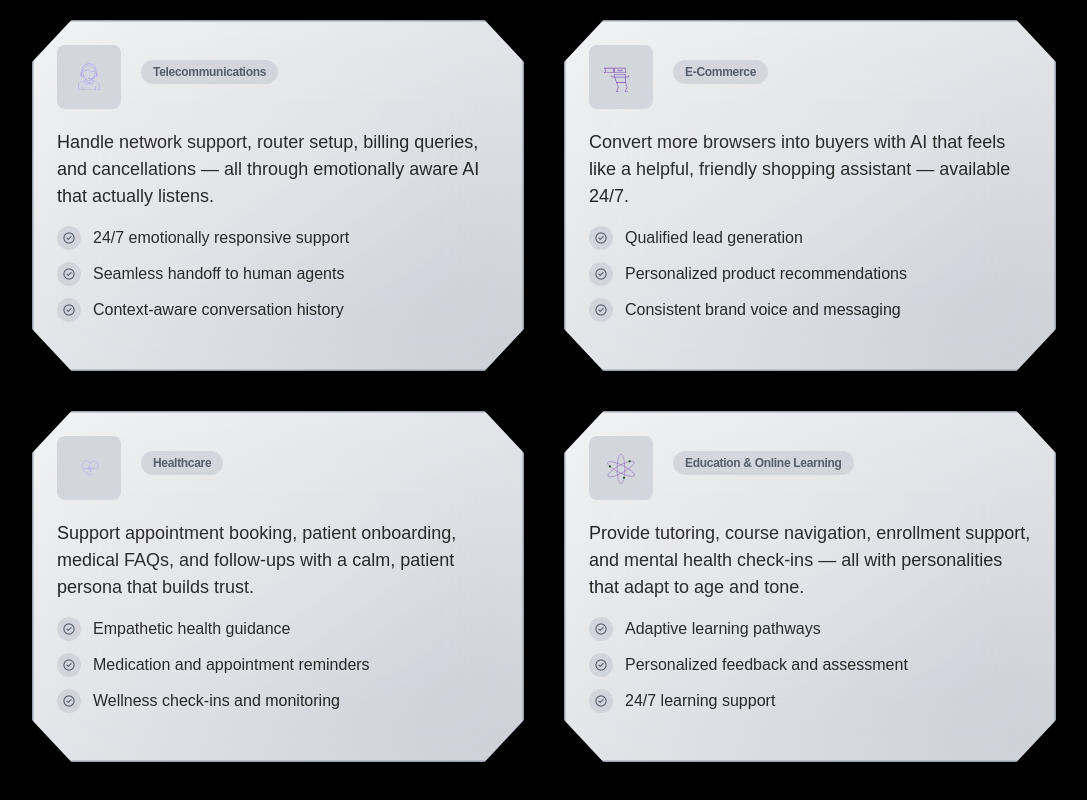
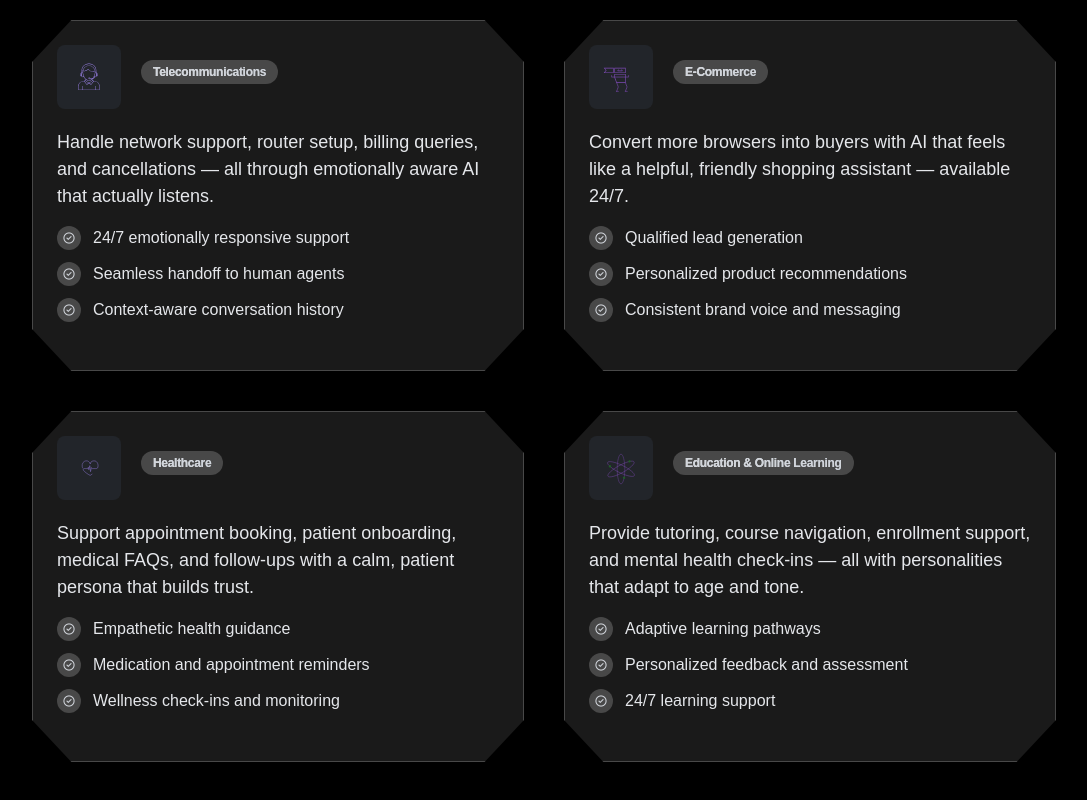
Before and after one commit to ChitChatAI/chitchat_site, a React (Vite) app: page /solutions in a window 1280 px wide. Shown: the part 1020-1820 px from the top of the page, without its empty margins (96-1183 px from the left). Built offline with nearby package versions, Linux system fonts and the light colour scheme; a web font is replaced by a local one.

Commit message:
feature: improved visual layout for the card sections

```diff
--- a/src/pages/Solutions.tsx
+++ b/src/pages/Solutions.tsx
@@ -179,14 +179,14 @@ const Solutions: React.FC = () => {
             </div>
 
             <div className="grid grid-cols-1 sm:grid-cols-2 gap-8 md:gap-10 max-w-5xl mx-auto">
-              {/* Card 1: Telecommunications */}              <div
-          className="relative bg-gradient-to-br from-gray-100 via-gray-200 to-gray-300 border border-gray-400 p-6 sm:p-8 shadow-lg group hover:shadow-xl transition-all duration-300 rounded-2xl backdrop-blur-md after:absolute after:inset-0 after:rounded-2xl after:ring-1 after:ring-inset after:ring-gray-400/50 flex flex-col cursor-pointer focus-visible:ring-2 focus-visible:ring-gray-400/60 group w-full overflow-hidden"
+              {/* Card 1: Telecommunications */}
+              <div
+                className="relative bg-white/10 border border-white/20 p-6 sm:p-8 shadow-lg group hover:shadow-xl transition-all duration-300 rounded-2xl backdrop-blur-lg flex flex-col cursor-pointer focus-visible:ring-2 focus-visible:ring-white/50 group w-full overflow-hidden"
                 style={{ clipPath: 'polygon(8% 0%, 92% 0%, 100% 12%, 100% 88%, 92% 100%, 8% 100%, 0% 88%, 0% 12%)' }}
               >
-          <div className="absolute inset-0 z-0 rounded-2xl bg-gradient-to-br from-gray-200 via-gray-300 to-gray-400 blur-2xl animate-pulse-slow opacity-30 group-hover:opacity-80 transition-opacity"></div>
                 <div className="flex items-center mb-4 sm:mb-5">
                   <div
-              className="w-12 sm:w-16 h-12 sm:h-16 flex items-center justify-center mr-3 sm:mr-5 bg-gray-300 rounded-lg"
+                    className="w-12 sm:w-16 h-12 sm:h-16 flex items-center justify-center mr-3 sm:mr-5 bg-gray-700/30 rounded-lg"
                   >
                     <Lottie
                       animationData={customerService}
@@ -196,16 +196,16 @@ const Solutions: React.FC = () => {
                     />
                   </div>
                   <h3
-              className="text-2xl sm:text-3xl font-bold bg-gradient-to-r from-gray-600 via-gray-700 to-gray-800 bg-clip-text text-transparent"
+                    className="text-2xl sm:text-3xl font-bold bg-gradient-to-r from-white via-gray-300 to-gray-500 bg-clip-text text-transparent"
                   >
-              <span className="inline-block bg-gray-300 text-gray-700 font-semibold text-xs px-3 py-1 rounded-full mb-2">
+                    <span className="inline-block bg-white/20 text-gray-300 font-semibold text-xs px-3 py-1 rounded-full mb-2">
                       Telecommunications
                     </span>
                   </h3>
                 </div>
 
                 <p
-            className="text-black font-sans mb-4 text-lg"
+                  className="text-gray-200 font-sans mb-4 text-lg"
                   style={{ lineHeight: '1.5', maxWidth: '100ch' }}
                 >
                   Handle network support, router setup, billing queries, and cancellations — all through emotionally aware AI that actually listens.
@@ -217,28 +217,25 @@ const Solutions: React.FC = () => {
                       key={i}
                       className="flex items-center"
                     >
-                <div className="h-6 w-6 rounded-full bg-gray-300 flex items-center justify-center mr-3">
-            <span className="material-symbols-outlined text-gray-700 text-sm">
+                      <div className="h-6 w-6 rounded-full bg-white/20 flex items-center justify-center mr-3">
+                        <span className="material-symbols-outlined text-gray-300 text-sm">
                           check_circle
                         </span>
                       </div>
-                <span className="text-black">{item}</span>
+                      <span className="text-gray-200">{item}</span>
                     </li>
                   ))}
-
                 </ul>
-
               </div>
 
               {/* Card 2: E-Commerce */}
               <div
-          className="relative bg-gradient-to-br from-gray-100 via-gray-200 to-gray-300 border border-gray-400 p-6 sm:p-8 shadow-lg group hover:shadow-xl transition-all duration-300 rounded-2xl backdrop-blur-md after:absolute after:inset-0 after:rounded-2xl after:ring-1 after:ring-inset after:ring-gray-400/50 flex flex-col cursor-pointer focus-visible:ring-2 focus-visible:ring-gray-400/60 group w-full overflow-hidden"
+                className="relative bg-white/10 border border-white/20 p-6 sm:p-8 shadow-lg group hover:shadow-xl transition-all duration-300 rounded-2xl backdrop-blur-lg flex flex-col cursor-pointer focus-visible:ring-2 focus-visible:ring-white/50 group w-full overflow-hidden"
                 style={{ clipPath: 'polygon(8% 0%, 92% 0%, 100% 12%, 100% 88%, 92% 100%, 8% 100%, 0% 88%, 0% 12%)' }}
               >
-          <div className="absolute inset-0 z-0 rounded-2xl bg-gradient-to-br from-gray-200 via-gray-300 to-gray-400 blur-2xl animate-pulse-slow opacity-30 group-hover:opacity-80 transition-opacity"></div>
                 <div className="flex items-center mb-4 sm:mb-5">
                   <div
-              className="w-12 sm:w-16 h-12 sm:h-16 flex items-center justify-center mr-3 sm:mr-5 bg-gray-300 rounded-lg"
+                    className="w-12 sm:w-16 h-12 sm:h-16 flex items-center justify-center mr-3 sm:mr-5 bg-gray-700/30 rounded-lg"
                   >
                     <Lottie
                       animationData={sales}
@@ -248,16 +245,16 @@ const Solutions: React.FC = () => {
                     />
                   </div>
                   <h3
-              className="text-2xl sm:text-3xl font-bold bg-gradient-to-r from-gray-600 via-gray-700 to-gray-800 bg-clip-text text-transparent"
+                    className="text-2xl sm:text-3xl font-bold bg-gradient-to-r from-white via-gray-300 to-gray-500 bg-clip-text text-transparent"
                   >
-              <span className="inline-block bg-gray-300 text-gray-700 font-semibold text-xs px-3 py-1 rounded-full mb-2">
+                    <span className="inline-block bg-white/20 text-gray-300 font-semibold text-xs px-3 py-1 rounded-full mb-2">
                       E-Commerce
                     </span>
                   </h3>
                 </div>
 
                 <p
-            className="text-black font-sans mb-4 text-lg"
+                  className="text-gray-200 font-sans mb-4 text-lg"
                   style={{ lineHeight: '1.5', maxWidth: '100ch' }}
                 >
                   Convert more browsers into buyers with AI that feels like a helpful, friendly shopping assistant — available 24/7.
@@ -269,27 +266,25 @@ const Solutions: React.FC = () => {
                       key={i}
                       className="flex items-center"
                     >
-                <div className="h-6 w-6 rounded-full bg-gray-300 flex items-center justify-center mr-3">
-            <span className="material-symbols-outlined text-gray-700 text-sm">
+                      <div className="h-6 w-6 rounded-full bg-white/20 flex items-center justify-center mr-3">
+                        <span className="material-symbols-outlined text-gray-300 text-sm">
                           check_circle
                         </span>
                       </div>
-                <span className="text-black">{item}</span>
+                      <span className="text-gray-200">{item}</span>
                     </li>
                   ))}
                 </ul>
-
               </div>
 
               {/* Card 3: Healthcare */}
               <div
-          className="relative bg-gradient-to-br from-gray-100 via-gray-200 to-gray-300 border border-gray-400 p-6 sm:p-8 shadow-lg group hover:shadow-xl transition-all duration-300 rounded-2xl backdrop-blur-md after:absolute after:inset-0 after:rounded-2xl after:ring-1 after:ring-inset after:ring-gray-400/50 flex flex-col cursor-pointer focus-visible:ring-2 focus-visible:ring-gray-400/60 group w-full overflow-hidden"
+                className="relative bg-white/10 border border-white/20 p-6 sm:p-8 shadow-lg group hover:shadow-xl transition-all duration-300 rounded-2xl backdrop-blur-lg flex flex-col cursor-pointer focus-visible:ring-2 focus-visible:ring-white/50 group w-full overflow-hidden"
                 style={{ clipPath: 'polygon(8% 0%, 92% 0%, 100% 12%, 100% 88%, 92% 100%, 8% 100%, 0% 88%, 0% 12%)' }}
               >
-          <div className="absolute inset-0 z-0 rounded-2xl bg-gradient-to-br from-gray-200 via-gray-300 to-gray-400 blur-2xl animate-pulse-slow opacity-30 group-hover:opacity-80 transition-opacity"></div>
                 <div className="flex items-center mb-4 sm:mb-5">
                   <div
-              className="w-12 sm:w-16 h-12 sm:h-16 flex items-center justify-center mr-3 sm:mr-5 bg-gray-300 rounded-lg"
+                    className="w-12 sm:w-16 h-12 sm:h-16 flex items-center justify-center mr-3 sm:mr-5 bg-gray-700/30 rounded-lg"
                   >
                     <Lottie
                       animationData={healthcare}
@@ -299,16 +294,16 @@ const Solutions: React.FC = () => {
                     />
                   </div>
                   <h3
-              className="text-2xl sm:text-3xl font-bold bg-gradient-to-r from-gray-600 via-gray-700 to-gray-800 bg-clip-text text-transparent"
+                    className="text-2xl sm:text-3xl font-bold bg-gradient-to-r from-white via-gray-300 to-gray-500 bg-clip-text text-transparent"
                   >
-              <span className="inline-block bg-gray-300 text-gray-700 font-semibold text-xs px-3 py-1 rounded-full mb-2">
+                    <span className="inline-block bg-white/20 text-gray-300 font-semibold text-xs px-3 py-1 rounded-full mb-2">
                       Healthcare
                     </span>
                   </h3>
                 </div>
 
                 <p
-            className="text-black font-sans mb-4 text-lg"
+                  className="text-gray-200 font-sans mb-4 text-lg"
                   style={{ lineHeight: '1.5', maxWidth: '100ch' }}
                 >
                   Support appointment booking, patient onboarding, medical FAQs, and follow-ups with a calm, patient persona that builds trust.
@@ -320,27 +315,25 @@ const Solutions: React.FC = () => {
                       key={i}
                       className="flex items-center"
                     >
-                <div className="h-6 w-6 rounded-full bg-gray-300 flex items-center justify-center mr-3">
-            <span className="material-symbols-outlined text-gray-700 text-sm">
+                      <div className="h-6 w-6 rounded-full bg-white/20 flex items-center justify-center mr-3">
+                        <span className="material-symbols-outlined text-gray-300 text-sm">
                           check_circle
                         </span>
                       </div>
-                <span className="text-black">{item}</span>
+                      <span className="text-gray-200">{item}</span>
                     </li>
                   ))}
                 </ul>
-
               </div>
 
               {/* Card 4: Education & Online Learning */}
               <div
-          className="relative bg-gradient-to-br from-gray-100 via-gray-200 to-gray-300 border border-gray-400 p-6 sm:p-8 shadow-lg group hover:shadow-xl transition-all duration-300 rounded-2xl backdrop-blur-md after:absolute after:inset-0 after:rounded-2xl after:ring-1 after:ring-inset after:ring-gray-400/50 flex flex-col cursor-pointer focus-visible:ring-2 focus-visible:ring-gray-400/60 group w-full overflow-hidden"
+                className="relative bg-white/10 border border-white/20 p-6 sm:p-8 shadow-lg group hover:shadow-xl transition-all duration-300 rounded-2xl backdrop-blur-lg flex flex-col cursor-pointer focus-visible:ring-2 focus-visible:ring-white/50 group w-full overflow-hidden"
                 style={{ clipPath: 'polygon(8% 0%, 92% 0%, 100% 12%, 100% 88%, 92% 100%, 8% 100%, 0% 88%, 0% 12%)' }}
               >
-          <div className="absolute inset-0 z-0 rounded-2xl bg-gradient-to-br from-gray-200 via-gray-300 to-gray-400 blur-2xl animate-pulse-slow opacity-30 group-hover:opacity-80 transition-opacity"></div>
                 <div className="flex items-center mb-4 sm:mb-5">
                   <div
-              className="w-12 sm:w-16 h-12 sm:h-16 flex items-center justify-center mr-3 sm:mr-5 bg-gray-300 rounded-lg"
+                    className="w-12 sm:w-16 h-12 sm:h-16 flex items-center justify-center mr-3 sm:mr-5 bg-gray-700/30 rounded-lg"
                   >
                     <Lottie
                       animationData={education}
@@ -350,16 +343,16 @@ const Solutions: React.FC = () => {
                     />
                   </div>
                   <h3
-              className="text-2xl sm:text-3xl font-bold bg-gradient-to-r from-gray-600 via-gray-700 to-gray-800 bg-clip-text text-transparent"
+                    className="text-2xl sm:text-3xl font-bold bg-gradient-to-r from-white via-gray-300 to-gray-500 bg-clip-text text-transparent"
                   >
-              <span className="inline-block bg-gray-300 text-gray-700 font-semibold text-xs px-3 py-1 rounded-full mb-2">
+                    <span className="inline-block bg-white/20 text-gray-300 font-semibold text-xs px-3 py-1 rounded-full mb-2">
                       Education & Online Learning
                     </span>
                   </h3>
                 </div>
 
                 <p
-            className="text-black font-sans mb-4 text-lg"
+                  className="text-gray-200 font-sans mb-4 text-lg"
                   style={{ lineHeight: '1.5', maxWidth: '100ch' }}
                 >
                   Provide tutoring, course navigation, enrollment support, and mental health check-ins — all with personalities that adapt to age and tone.
@@ -371,16 +364,15 @@ const Solutions: React.FC = () => {
                       key={i}
                       className="flex items-center"
                     >
-                <div className="h-6 w-6 rounded-full bg-gray-300 flex items-center justify-center mr-3">
-            <span className="material-symbols-outlined text-gray-700 text-sm">
+                      <div className="h-6 w-6 rounded-full bg-white/20 flex items-center justify-center mr-3">
+                        <span className="material-symbols-outlined text-gray-300 text-sm">
                           check_circle
                         </span>
                       </div>
-                <span className="text-black">{item}</span>
+                      <span className="text-gray-200">{item}</span>
                     </li>
                   ))}
                 </ul>
-
               </div>
             </div>
 
```
Lines whose indentation alone changed are shown as unchanged.
